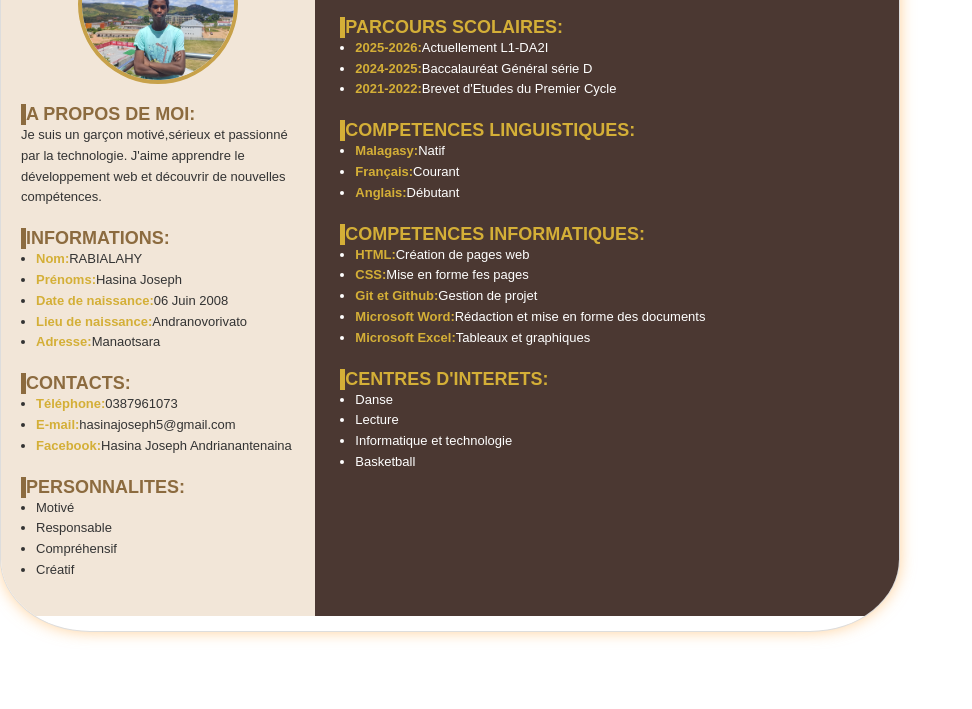
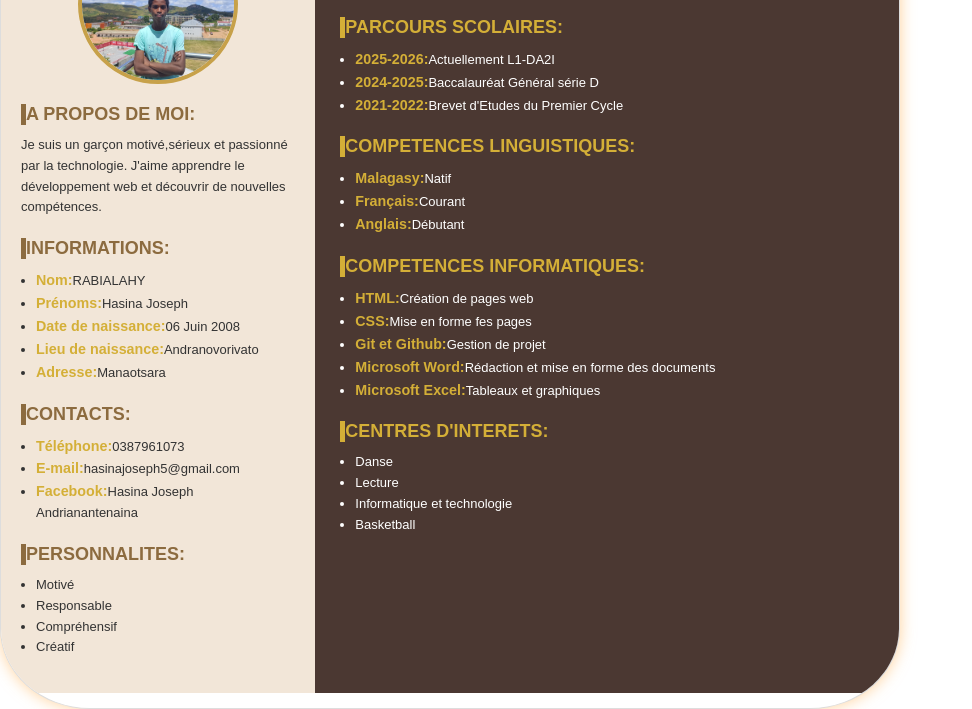
Before and after one commit to Mickaelah-08/porfolio-longoe1, a plain HTML site: page Joh.html in a window 1280 px wide. Shown: the part 97-806 px from the top of the page, without its empty margins (0-972 px from the left). Drawn offline with Linux system fonts and the light colour scheme.

Commit message:
unpeumodification

```diff
--- a/Hasina/Joh.css
+++ b/Hasina/Joh.css
@@ -48,6 +48,7 @@ h2{
     font-size: 18px;
     text-transform: uppercase;
     margin-top: 20px;
+    margin-bottom: 10px;
 }
 ul{
     margin-left: 15px;
@@ -64,6 +65,8 @@ section{
     border-left: 5px solid #d4af37;
 }
 strong{
+    font-style: normal;
+    font-size: 1.1em;
     color: #d4af37;
 }
 p,li{
```
